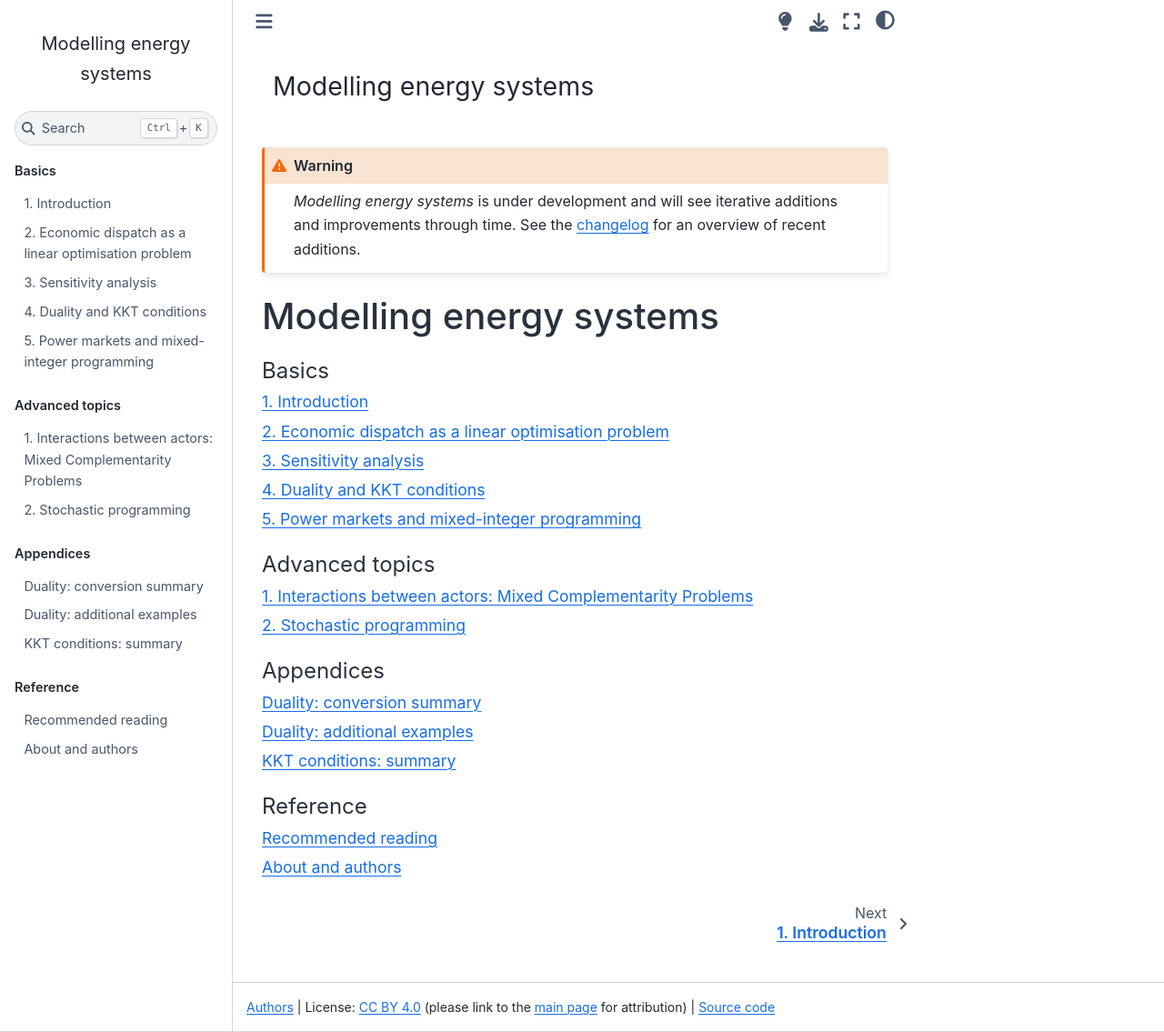
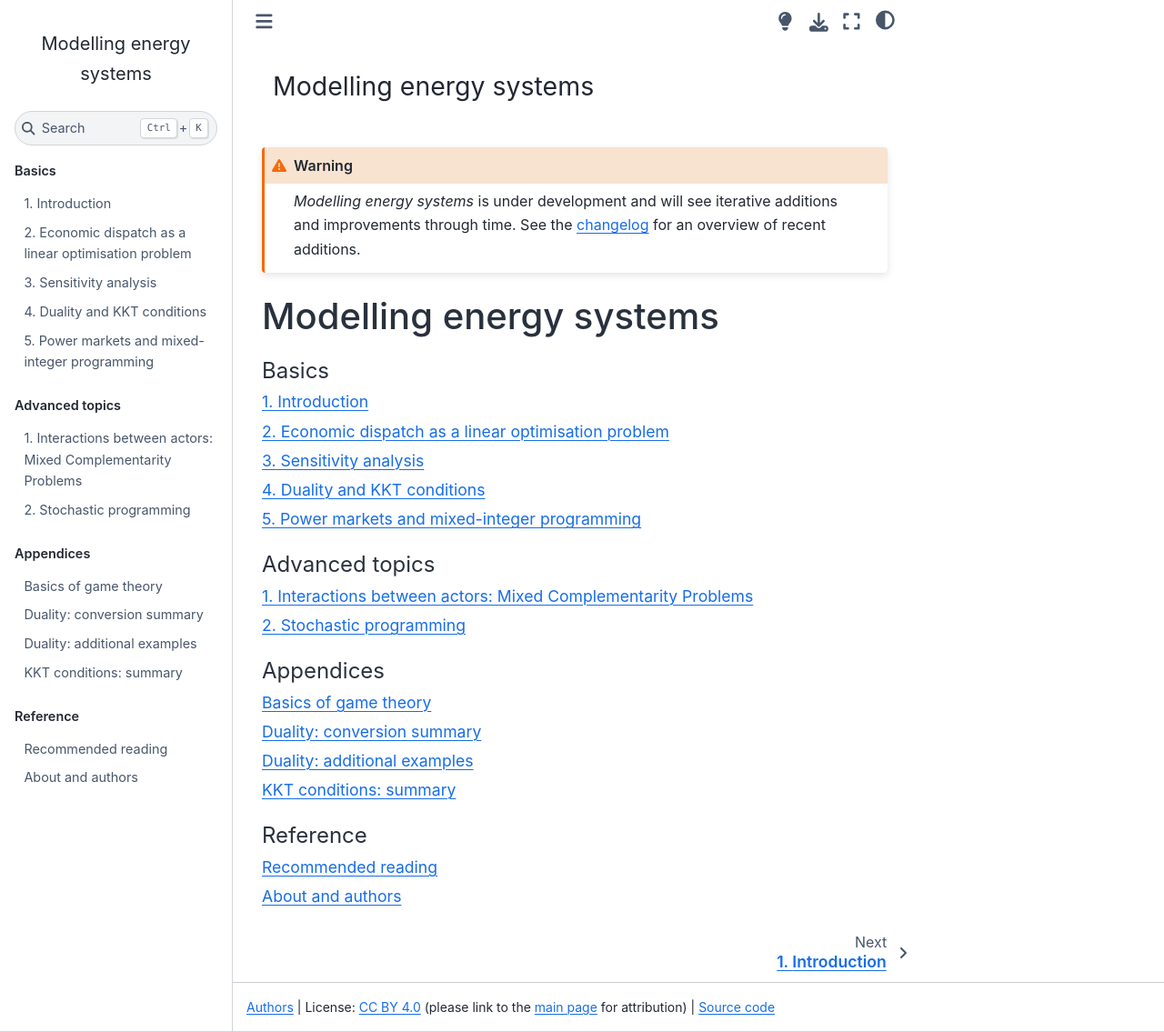
Before and after one commit to sjpfenninger/modelling-energy-systems, a Jupyter Book: the page built from index.md, in a window 1280 px wide and 1135 px high. Shown: the whole window at 91% size. Built offline with Jupyter Book 1.0.4 settings and Sphinx 7.4.7 and the Sphinx Book theme 1.1.4, drawn with Linux system fonts in a browser that asks for light colours; comment, search, counter and statistics services are not loaded.

Commit message:
Update toc
Update toc to include game theory appendix

```diff
--- a/_toc.yml
+++ b/_toc.yml
@@ -18,9 +18,10 @@ parts:
     - file: advanced/stochastic-programming.md
 - caption: Appendices
   chapters:
-   - file: appendix/duality-conversion.md
-   - file: appendix/duality-examples.md
-   - file: appendix/kkts-summary.md
+    - file: appendix/game-theory.md
+    - file: appendix/duality-conversion.md
+    - file: appendix/duality-examples.md
+    - file: appendix/kkts-summary.md
 - caption: Reference
   chapters:
     - file: reference/reading.md
```
